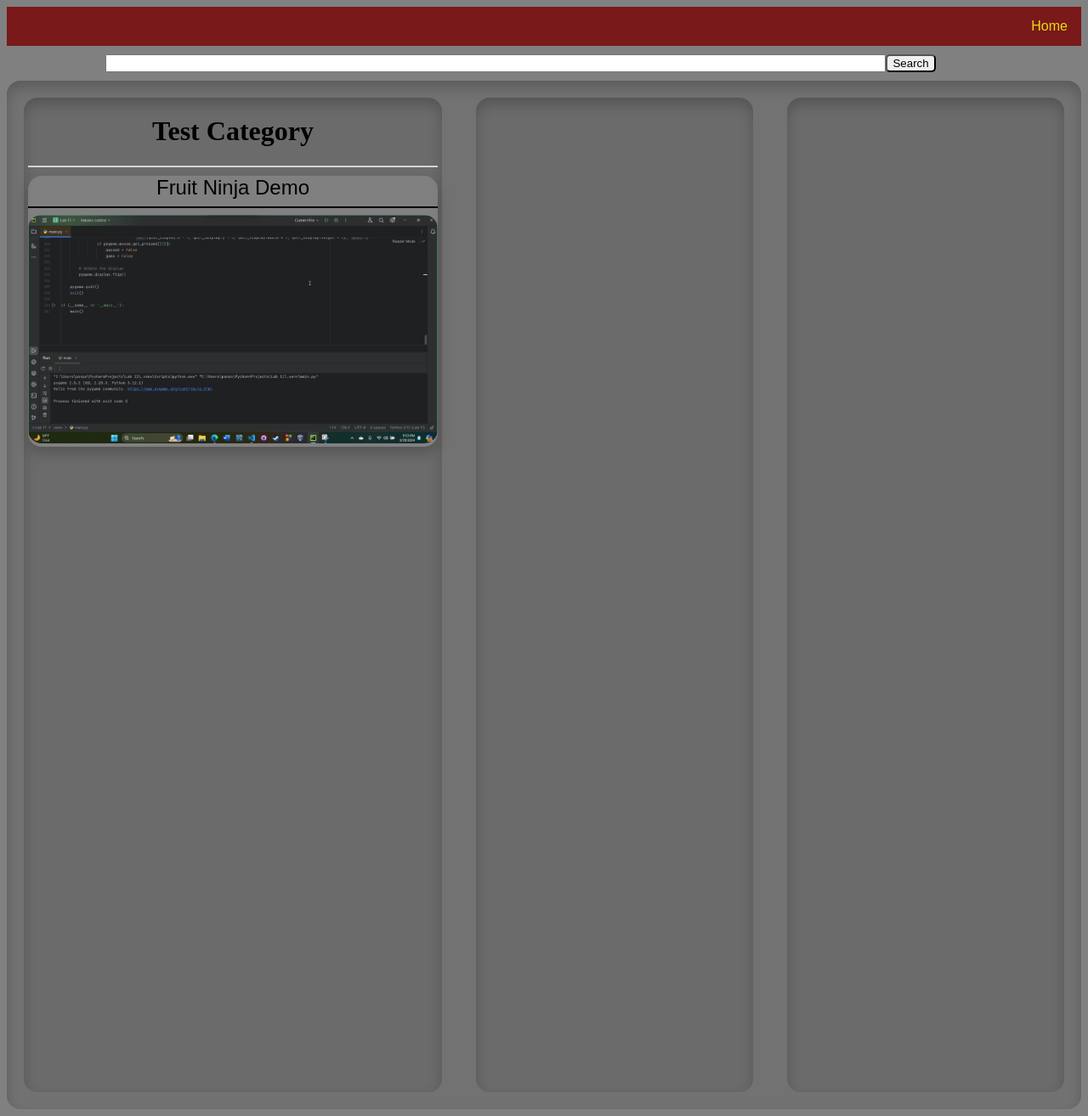
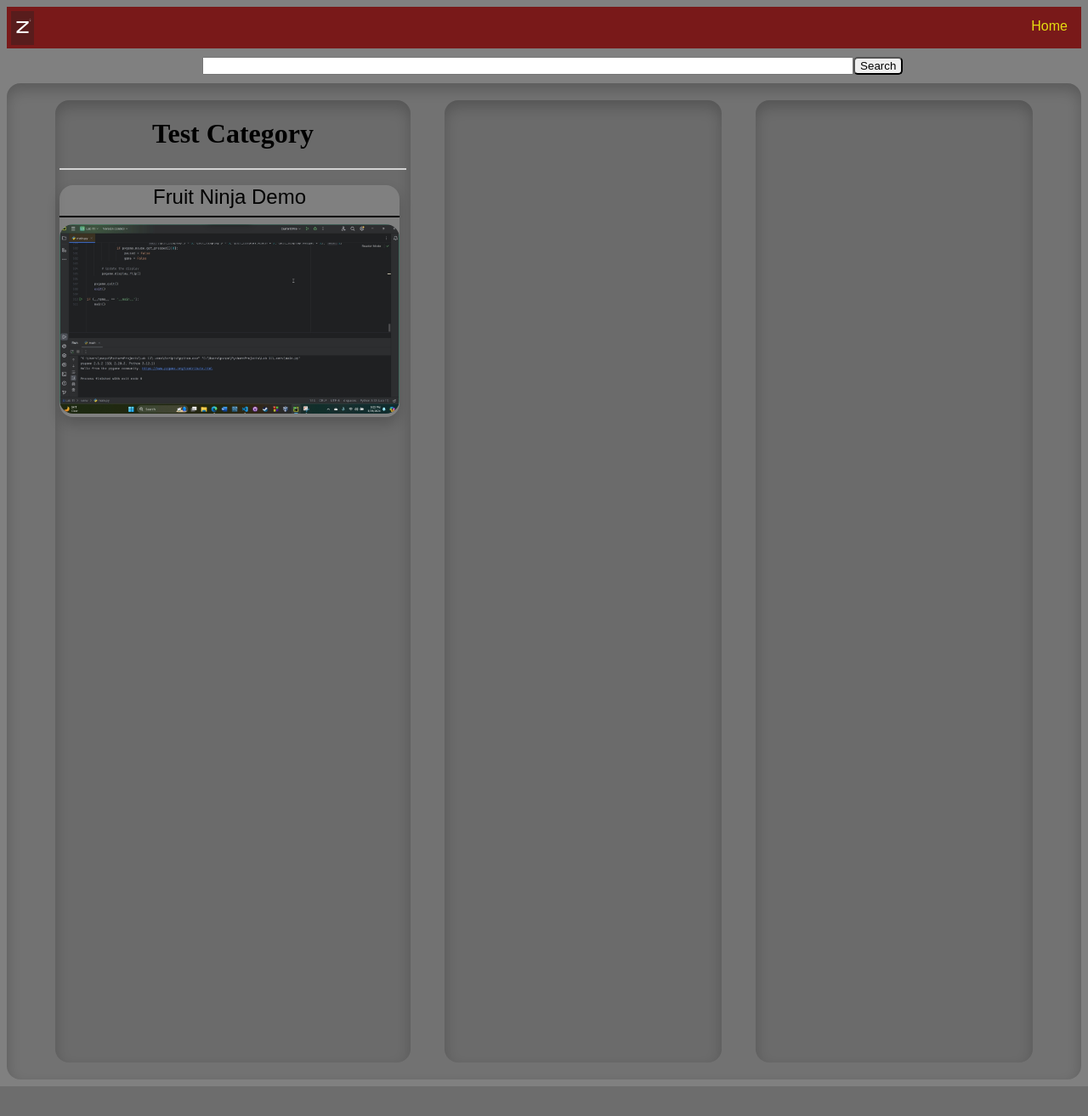
Before and after one commit to SmoCloud/video-player, a PHP site: page / in a window 1280 px wide. Shown: the whole page at 85% size. After the commit the page ends 1279 px from the top, so only its background shows below. Run offline with PHP 8.4, Linux system fonts and the light colour scheme.

Commit message:
More styling tweaks for recommended columns on homepage, styling tweaks for video page, new script function redirects to video when thumbnail on homepage is clicked, logo moved to imgs folder

```diff
--- a/index.html
+++ b/index.html
@@ -8,14 +8,14 @@
     </head>
     <body>
         <div class="navbar">
+            <img src="imgs/basic logo.jpeg">
             <a href="index.html">Home</a>
         </div>
         <div class="searchbar">
-            <input type="text" id="videoTitle" style="width: 80%;">
+            <input type="text" id="videoTitle" style="width: 60%;">
             <button id="searchButton" style="border-radius: 5px;">Search</button>
         </div>
         <div class="recommendations">
-            <div class="categories">
             <div class="cat_1">
                 <h1>Test Category</h1>
                 <hr color="lightgrey">
@@ -37,7 +37,6 @@
 
             </div>
         </div>
-        </div>
         <script src="index.js"></script>
     </body>
 </html>
--- a/index.js
+++ b/index.js
@@ -9,4 +9,6 @@ document.getElementById("fruitninja").onclick = function() {
     window.location.href = "player.html";
 }
 
+// document.getElementById("vp").setAttribute("max-width: ");
+
 const player = document.getElementById("vp");
--- a/styles.css
+++ b/styles.css
@@ -13,6 +13,13 @@ body {
     overflow: hidden;
     background-color: #791919;
     font-family: Arial;
+}
+
+.navbar img {
+    width: auto;
+    padding-top: 5px;
+    padding-left: 5px;
+    height: 40px;
 }
 
 /* Navbar links */
@@ -33,33 +40,34 @@ body {
 /* Search bar container */
 .searchbar {
     display: inline-flex;
-    text-align: center;
-    float: right;
-    width: 90%;
+    flex-wrap: nowrap;
+    justify-content: center;
+    width: 100%;
     margin: 10px;
     background-size: auto;
 }
 
 /* Container for recommended categories */
-.recommendations, .categories {
+.recommendations {
     display: inline-flex;
+    flex-direction: column;
+    flex-wrap: nowrap;
     text-align: center;
+    justify-content: center;
     width: 100%;
+    flex-direction: row;
+    min-width: 800px;
+    border-radius: 16px; /* rounded corners */
+    box-shadow: inset 0 8px 16px rgba(0, 0, 0, 0.2); /* subtle shadow */
+    background-color: rgba(100, 100, 100, 0.5);
+    background-blend-mode: overlay;
     background-size: auto;
     background-repeat: no-repeat;
     margin: auto;
 }
 
-.categories {
-    min-width: 800px;
-    border-radius: 16px; /* rounded corners */
-    box-shadow: inset 0 8px 16px rgba(0, 0, 0, 0.2); /* subtle shadow */
-    background-color: rgba(100, 100, 100, 0.5);
-    background-blend-mode: overlay;
-}
-
 .cat_1, .cat_2, .cat_3 {
-    display: inline;
+    display: inline-block;
     text-align: center;
     justify-content: center;
     min-width: 25%;
@@ -76,10 +84,10 @@ body {
 }
 
 .vDemo_1, .vDemo_2, .vDemo_3 {
-    display: block;
+    display: inline-block;
     text-align: center;
     justify-content: center;
-    min-width: 50%;
+    max-width: 400px;
     margin-top: 10px;
     margin-bottom: 10px;
     border-radius: 16px;
@@ -90,8 +98,27 @@ body {
     background-blend-mode: overlay;
 }
 
+.video_area {
+    display: inline-block;
+    flex-wrap: wrap;
+    flex-direction: row;
+    text-align: left;
+    min-width: 100%;
+    padding: 5px;
+    margin-top: 10px;
+    margin-bottom: 10px;
+    border-radius: 16px;
+    box-shadow: inset 0 8px 16px rgba(0, 0, 0, 0.2);
+    background-size: auto;
+    background-repeat: no-repeat;
+    background-color: rgba(100, 100, 100, 0.5);
+    background-blend-mode: overlay;
+}
+
 #vp {
 	flex-grow: 8;
+    border-radius: 8px;
+    width: 800px;
 }
 
 #fruitninja:hover {
```
Also changed, not shown: player.html (+9 -9 lines), imgs/basic logo.jpeg (renamed from basic logo.jpeg). Lines whose indentation alone changed are shown as unchanged.
